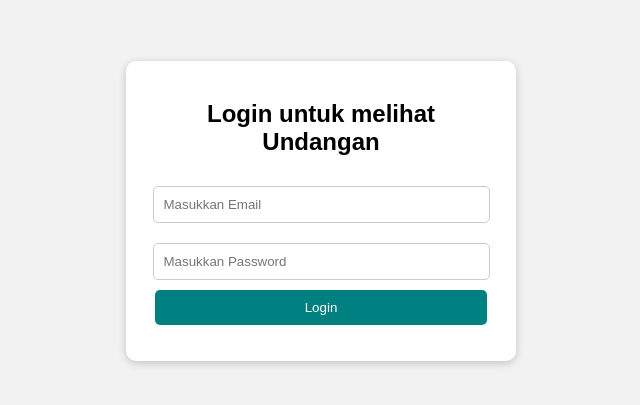
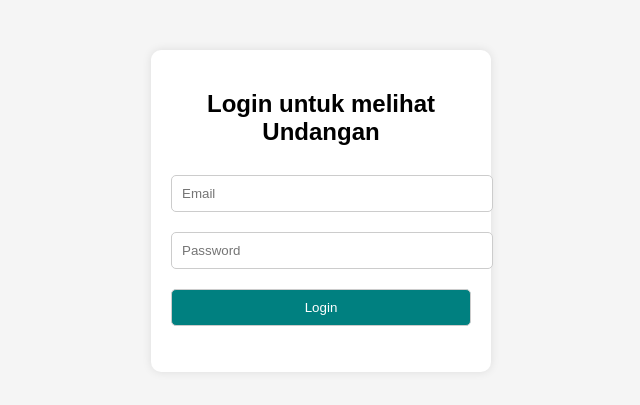
Before and after one commit to haidarhafiz21/back, a website: page front/login.html in a window 1280 px wide. Shown: the part 197-602 px from the top of the page, without its empty margins (319-959 px from the left). Drawn offline with Linux system fonts and the light colour scheme.

Commit message:
update server.js untuk fix CORS

```diff
--- a/front/login.html
+++ b/front/login.html
@@ -1,100 +1,84 @@
 <!DOCTYPE html>
 <html lang="id">
 <head>
-  <meta charset="UTF-8" />
-  <meta name="viewport" content="width=device-width, initial-scale=1.0" />
+  <meta charset="UTF-8">
+  <meta name="viewport" content="width=device-width, initial-scale=1.0">
   <title>Login Undangan</title>
   <style>
     body {
       font-family: Arial, sans-serif;
-      background: #f2f2f2;
+      background: #f5f5f5;
       display: flex;
       justify-content: center;
       align-items: center;
       height: 100vh;
     }
-    .container {
-      background: white;
+    .card {
+      background: #fff;
       padding: 20px;
       border-radius: 10px;
-      box-shadow: 0 2px 8px rgba(0,0,0,0.2);
-      width: 350px;
+      box-shadow: 0 0 10px rgba(0,0,0,0.1);
       text-align: center;
+      width: 300px;
     }
-    h2 {
-      margin-bottom: 20px;
-    }
-    input {
-      width: 90%;
+    input, button {
+      width: 100%;
+      margin: 10px 0;
       padding: 10px;
-      margin: 10px 0;
+      border-radius: 5px;
       border: 1px solid #ccc;
-      border-radius: 5px;
     }
     button {
-      width: 95%;
-      padding: 10px;
       background: teal;
       color: white;
-      border: none;
-      border-radius: 5px;
       cursor: pointer;
     }
     button:hover {
       background: darkcyan;
     }
-    .msg {
-      margin-top: 15px;
-      font-weight: bold;
-    }
     .error {
       color: red;
-    }
-    .success {
-      color: green;
+      margin-top: 10px;
     }
   </style>
 </head>
 <body>
-  <div class="container">
+  <div class="card">
     <h2>Login untuk melihat Undangan</h2>
-    <form id="loginForm">
-      <input type="email" id="email" placeholder="Masukkan Email" required />
-      <input type="password" id="password" placeholder="Masukkan Password" required />
-      <button type="submit">Login</button>
-      <p id="message" class="msg"></p>
-    </form>
+    <input type="email" id="email" placeholder="Email" />
+    <input type="password" id="password" placeholder="Password" />
+    <button onclick="login()">Login</button>
+    <p id="error" class="error"></p>
   </div>
 
   <script>
-    document.getElementById("loginForm").addEventListener("submit", async (e) => {
-      e.preventDefault();
-
+    async function login() {
       const email = document.getElementById("email").value;
       const password = document.getElementById("password").value;
-      const msg = document.getElementById("message");
+      const errorElement = document.getElementById("error");
 
       try {
-        const res = await fetch("https://NAMA-PROJECT.onrender.com/api/simpan", {
+        const res = await fetch("https://back-production-87ee.up.railway.app/api/simpan", {
           method: "POST",
           headers: { "Content-Type": "application/json" },
-          body: JSON.stringify({ email, password }),
+          body: JSON.stringify({ email, password })
         });
 
+        if (!res.ok) {
+          throw new Error("Login gagal");
+        }
+
         const data = await res.json();
-
-        if (res.ok) {
-          msg.textContent = data.message;
-          msg.className = "msg success";
+        if (data.success) {
+          alert("Login berhasil!");
+          window.location.href = "/undangan.html"; // halaman setelah login
         } else {
-          msg.textContent = data.message || "Gagal login";
-          msg.className = "msg error";
+          errorElement.textContent = data.message;
         }
       } catch (err) {
-        msg.textContent = "❌ Gagal menghubungi server";
-        msg.className = "msg error";
+        errorElement.textContent = "❌ Gagal menghubungi server";
       }
-    });
+    }
   </script>
 </body>
 </html>
```
Also changed, not shown: server.js (+20 -20 lines), 1 other file.
